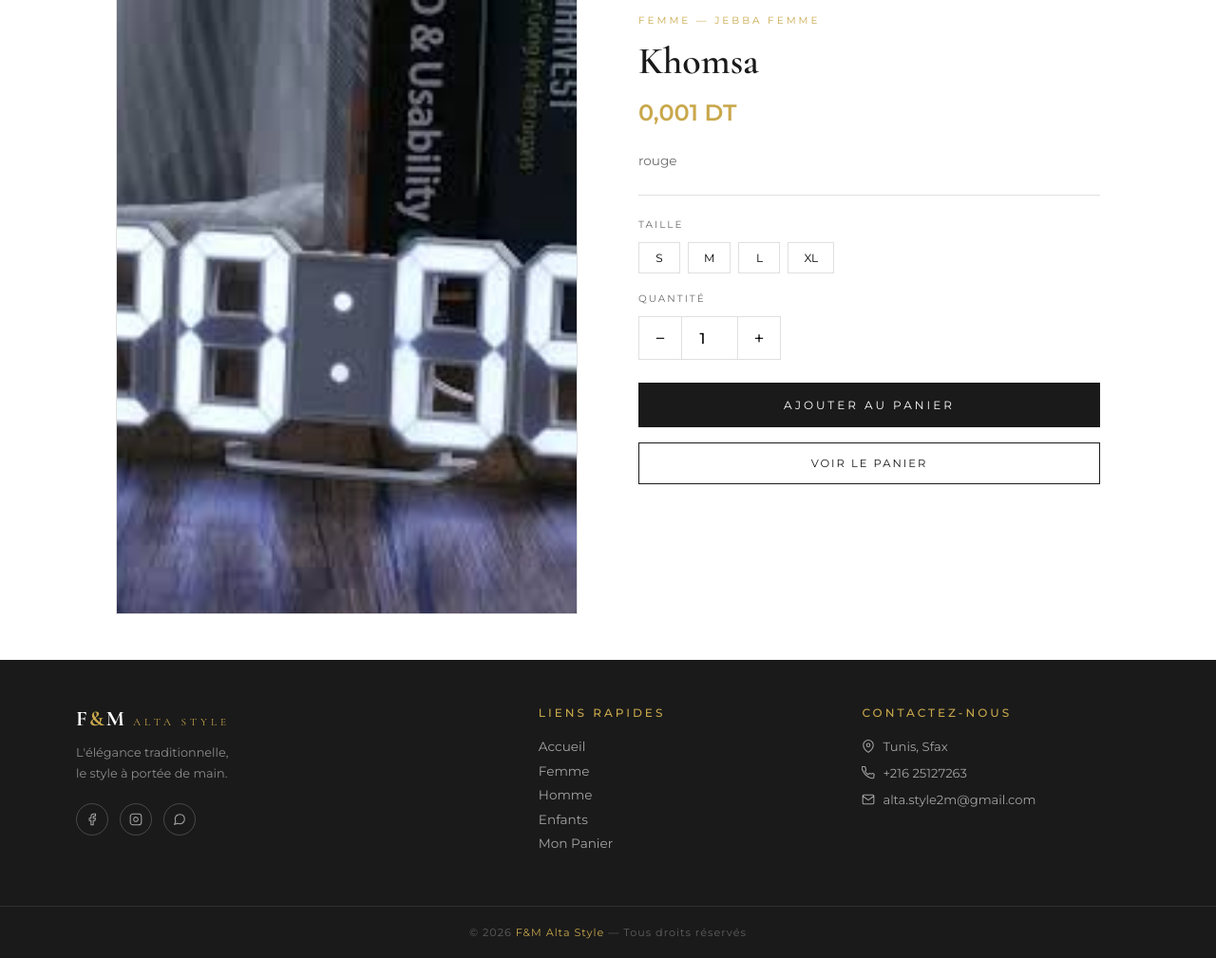
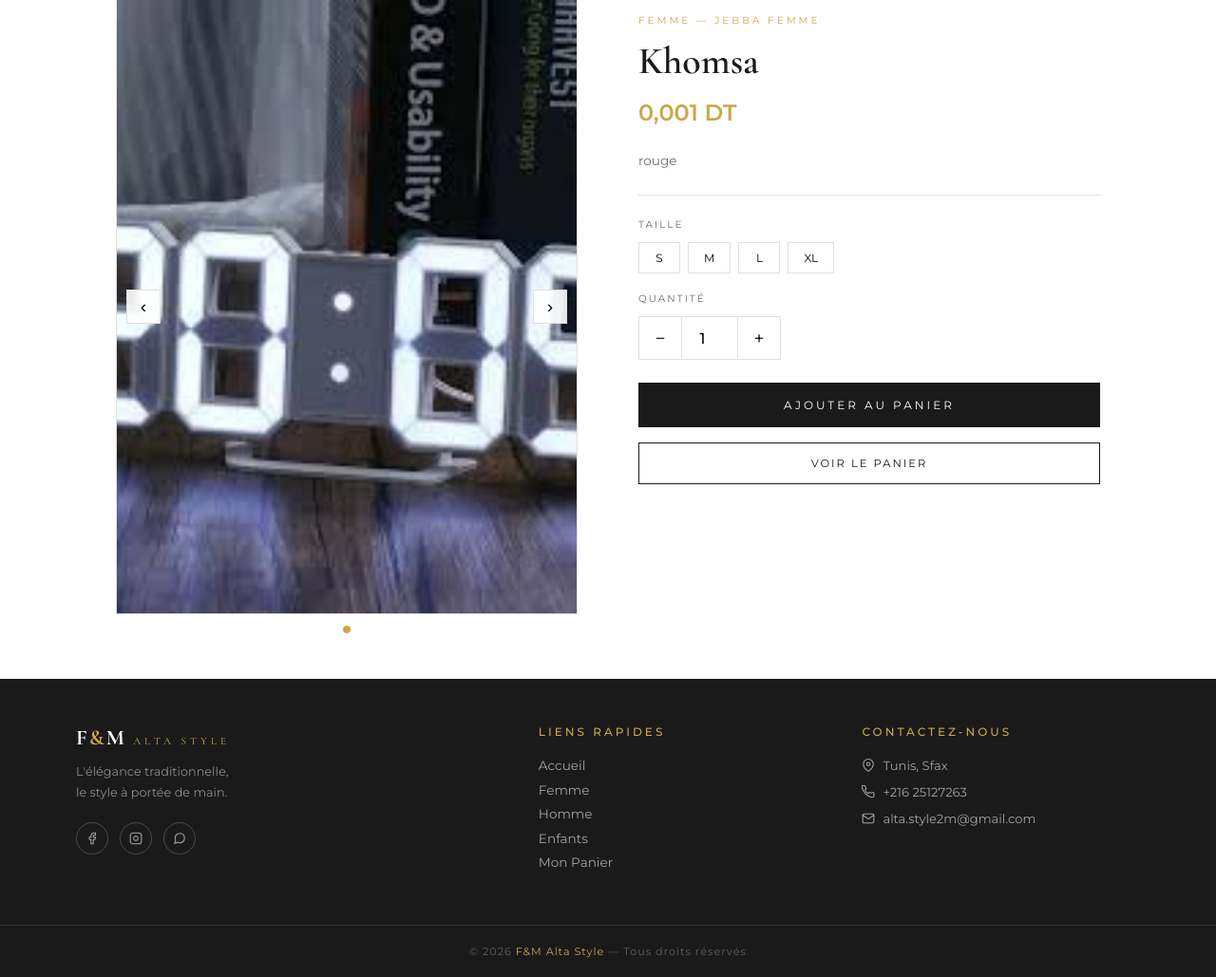
Before and after one commit to badouj/fandm-alta-style, a Django app: page /produit/1/ in a window 1280 px wide. Shown: the part 196-1225 px from the top of the page at 95% size. Run offline with Django 5.2, Linux system fonts and the light colour scheme; data comes from the database, SQL or seed files in the repository; data that the repository does not hold is empty; parts of the project's set-up code (start-up, migrations or seed data) failed here and were passed over.

Commit message:
add slider to detail page

```diff
--- a/boutique/templates/boutique/produit_detail.html
+++ b/boutique/templates/boutique/produit_detail.html
@@ -3,8 +3,17 @@
 {% block content %}
 <style>
 .detail-wrapper{max-width:1100px;margin:3rem auto;padding:0 2rem;display:grid;grid-template-columns:1fr 1fr;gap:4rem;align-items:start}
-.detail-img{aspect-ratio:3/4;background:var(--cream);display:flex;align-items:center;justify-content:center;font-size:8rem;border:1px solid var(--border);overflow:hidden}
-.detail-img img{width:100%;height:100%;object-fit:cover}
+.slider{position:relative;aspect-ratio:3/4;background:var(--cream);border:1px solid var(--border);overflow:hidden}
+.slider-track{display:flex;height:100%;transition:transform 0.4s ease}
+.slide{min-width:100%;height:100%;display:flex;align-items:center;justify-content:center;font-size:8rem}
+.slide img{width:100%;height:100%;object-fit:cover}
+.slider-btn{position:absolute;top:50%;transform:translateY(-50%);background:rgba(255,255,255,0.9);border:1px solid var(--border);width:36px;height:36px;display:flex;align-items:center;justify-content:center;cursor:pointer;font-size:1.2rem;z-index:10}
+.slider-btn:hover{background:var(--black);color:var(--white)}
+.slider-prev{left:10px}
+.slider-next{right:10px}
+.slider-dots{display:flex;gap:6px;justify-content:center;margin-top:0.75rem}
+.slider-dot{width:8px;height:8px;border-radius:50%;background:var(--border);cursor:pointer;transition:background 0.3s}
+.slider-dot.active{background:var(--gold)}
 .detail-info{padding-top:1rem}
 .detail-cat{font-size:0.65rem;letter-spacing:3px;text-transform:uppercase;color:var(--gold);margin-bottom:0.75rem}
 .detail-name{font-family:'Cormorant Garamond',serif;font-size:2.5rem;font-weight:600;line-height:1.2;margin-bottom:1rem}
@@ -30,10 +39,24 @@
 </div>
 
 <div class="detail-wrapper">
-  <div class="detail-img">
-    {% if produit.image %}
-    <img src="{{ produit.image.url }}" alt="{{ produit.nom }}">
-    {% else %}🥻{% endif %}
+  <div>
+    <div class="slider">
+      <div class="slider-track" id="sliderTrack">
+        <div class="slide">
+          {% if produit.image %}
+          <img src="{{ produit.image.url }}" alt="{{ produit.nom }}">
+          {% else %}🥻{% endif %}
+        </div>
+        {% for img in images %}
+        <div class="slide">
+          <img src="{{ img.image.url }}" alt="{{ produit.nom }}">
+        </div>
+        {% endfor %}
+      </div>
+      <button class="slider-btn slider-prev" onclick="slideMove(-1)">‹</button>
+      <button class="slider-btn slider-next" onclick="slideMove(1)">›</button>
+    </div>
+    <div class="slider-dots" id="sliderDots"></div>
   </div>
 
   <div class="detail-info">
@@ -77,6 +100,34 @@
 
 {% block scripts %}
 <script>
+var currentSlide = 0;
+var totalSlides = document.querySelectorAll('.slide').length;
+var track = document.getElementById('sliderTrack');
+var dotsContainer = document.getElementById('sliderDots');
+
+for (var i = 0; i < totalSlides; i++) {
+  var dot = document.createElement('div');
+  dot.className = 'slider-dot' + (i === 0 ? ' active' : '');
+  dot.setAttribute('data-index', i);
+  dot.onclick = function() { goToSlide(parseInt(this.getAttribute('data-index'))); };
+  dotsContainer.appendChild(dot);
+}
+
+function goToSlide(n) {
+  currentSlide = n;
+  track.style.transform = 'translateX(-' + (currentSlide * 100) + '%)';
+  document.querySelectorAll('.slider-dot').forEach(function(d, i) {
+    d.classList.toggle('active', i === currentSlide);
+  });
+}
+
+function slideMove(dir) {
+  var next = currentSlide + dir;
+  if (next < 0) next = totalSlides - 1;
+  if (next >= totalSlides) next = 0;
+  goToSlide(next);
+}
+
 var variantsData = JSON.parse('{{ variants_json|escapejs }}');
 var selectedTaille = '';
 var selectedVariantId = null;
@@ -127,14 +178,7 @@ function addToCartDetail(btn) {
   if (existing) {
     existing.qty += qty;
   } else {
-    cart.push({
-      id: id,
-      nom: nom,
-      prix: prix,
-      qty: qty,
-      taille: selectedTaille,
-      variant_id: selectedVariantId
-    });
+    cart.push({id: id, nom: nom, prix: prix, qty: qty, taille: selectedTaille, variant_id: selectedVariantId});
   }
   localStorage.setItem('cart', JSON.stringify(cart));
   updateCartCount();
```
